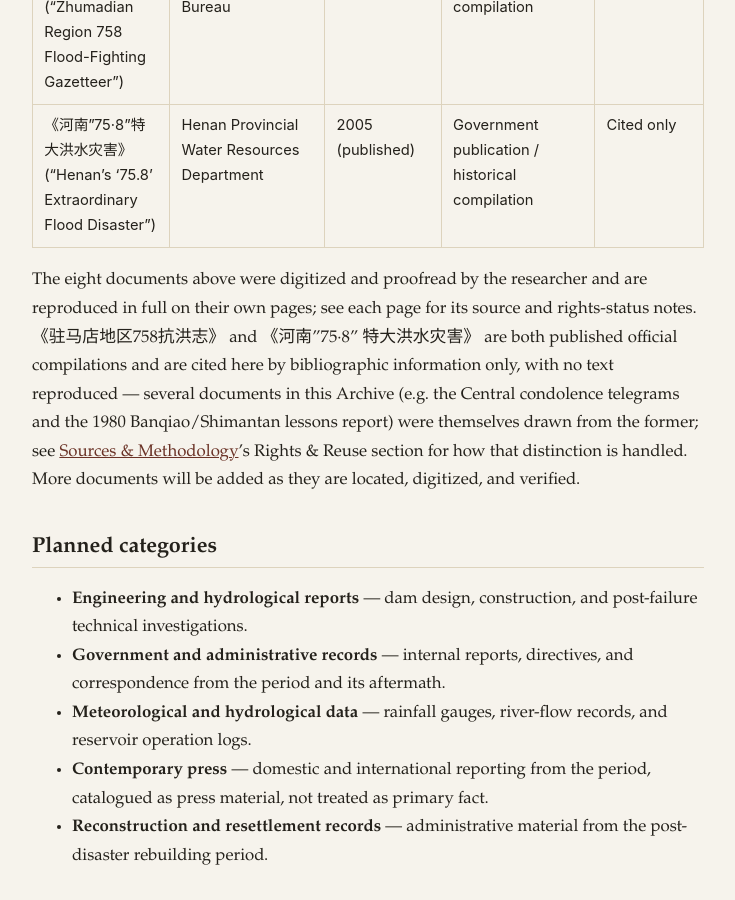
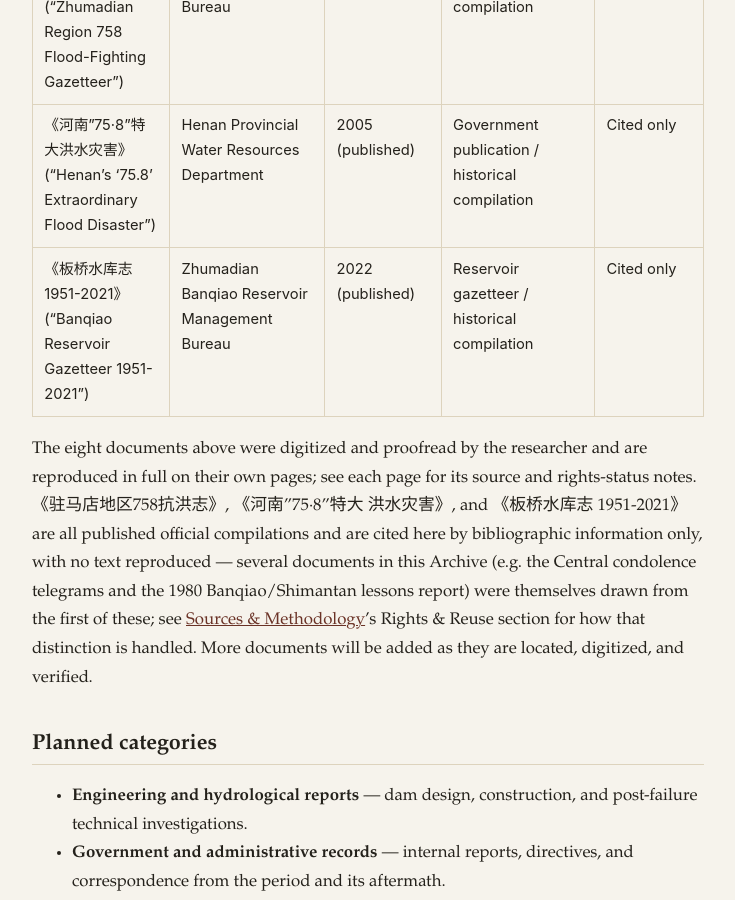
Before and after one commit to Banqiao758/Banqiao758.github.io, a Jekyll site: the page built from en/archive.md, in a window 1280 px wide and 900 px high, scrolled down 3150 px. Shown: the whole window, without its empty margins (272-1007 px from the left). Built offline with Jekyll 4.4.1, drawn with Linux system fonts in a browser that asks for light colours.

Commit message:
Add 板桥水库志 1951-2021 to Official Archive as a citation-only entry
Adds 驻马店市板桥水库管理局《板桥水库志 1951-2021》(2022) with rights
status "cited only" — bibliographic information only, no text reproduced,
consistent with the two prior gazetteer entries' treatment. This is the
official gazetteer for the Banqiao Dam itself.

Co-Authored-By: Claude Sonnet 5 <noreply@anthropic.com>
Claude-Session: https://claude.ai/code/session_011K8hBuGivVWoMZaUZvczs4

```diff
--- a/en/archive.md
+++ b/en/archive.md
@@ -34,15 +34,16 @@ are working glosses for navigation, not official translations.
 | <a href="{{ '/archive/1980-banqiao-shimantan-lessons-report/' | relative_url }}">Henan Provincial Water Resources Department Party Group: Report on the Lessons of the "75.8" Failure of the Banqiao and Shimantan Reservoirs</a> (Chinese) | Party Group, Henan Provincial Water Resources Department | Nov 3, 1980 (transmitted Sept 15, 1982) | Internal party/government technical investigation report | Reproduced in full |
 | 《驻马店地区758抗洪志》 ("Zhumadian Region 758 Flood-Fighting Gazetteer") | Zhumadian Region Water Resources Bureau | 1998 (published) | Local gazetteer / historical compilation | Cited only |
 | 《河南"75·8"特大洪水灾害》 ("Henan's '75.8' Extraordinary Flood Disaster") | Henan Provincial Water Resources Department | 2005 (published) | Government publication / historical compilation | Cited only |
+| 《板桥水库志 1951-2021》 ("Banqiao Reservoir Gazetteer 1951-2021") | Zhumadian Banqiao Reservoir Management Bureau | 2022 (published) | Reservoir gazetteer / historical compilation | Cited only |
 
 The eight documents above were digitized and proofread by the researcher
 and are reproduced in full on their own pages; see each page for its
-source and rights-status notes. 《驻马店地区758抗洪志》 and 《河南"75·8"
-特大洪水灾害》 are both published official compilations and are cited here
-by bibliographic information only, with no text reproduced &mdash; several
-documents in this Archive (e.g. the Central condolence telegrams and the
-1980 Banqiao/Shimantan lessons report) were themselves drawn from the
-former; see
+source and rights-status notes. 《驻马店地区758抗洪志》, 《河南"75·8"特大
+洪水灾害》, and 《板桥水库志 1951-2021》 are all published official
+compilations and are cited here by bibliographic information only, with no
+text reproduced &mdash; several documents in this Archive (e.g. the Central
+condolence telegrams and the 1980 Banqiao/Shimantan lessons report) were
+themselves drawn from the first of these; see
 <a href="{{ '/en/methodology/' | relative_url }}">Sources &amp; Methodology</a>'s
 Rights &amp; Reuse section for how that distinction is handled.
 More documents will be added as they are located, digitized, and verified.
```
Also changed, not shown: archive.md (+5 -4 lines).
